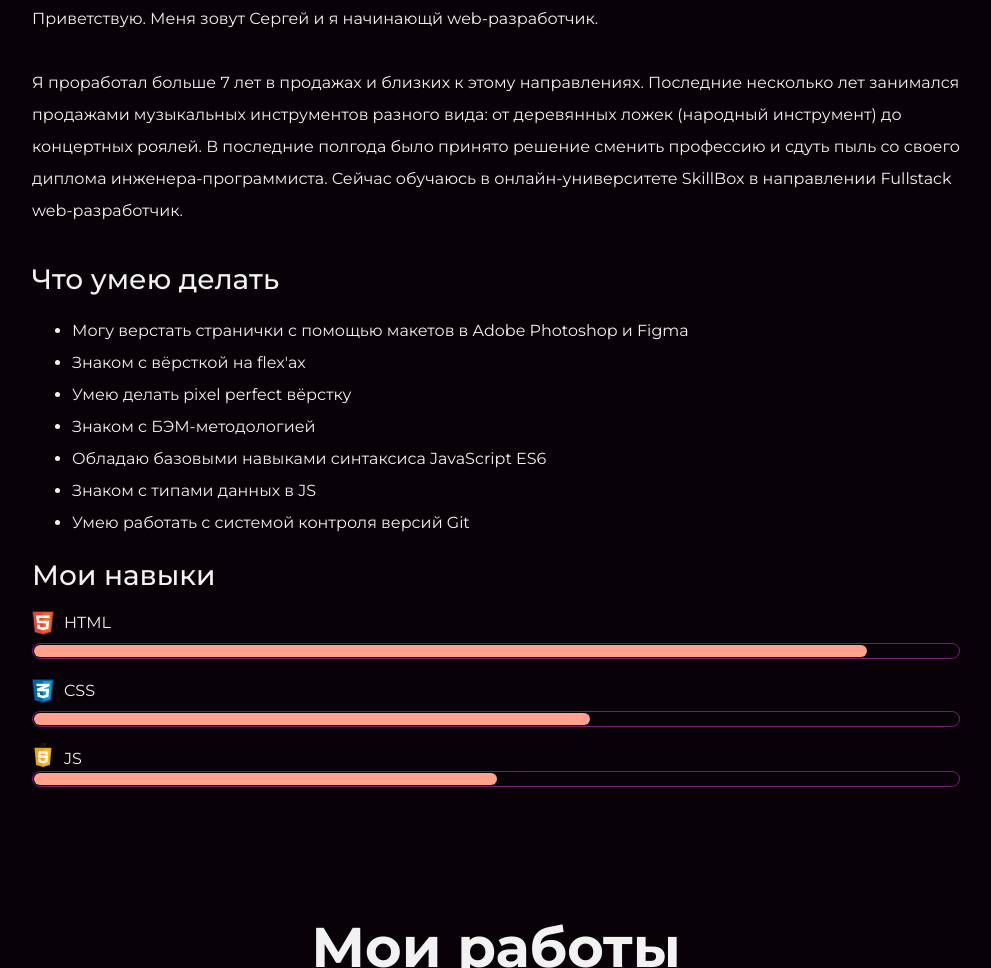
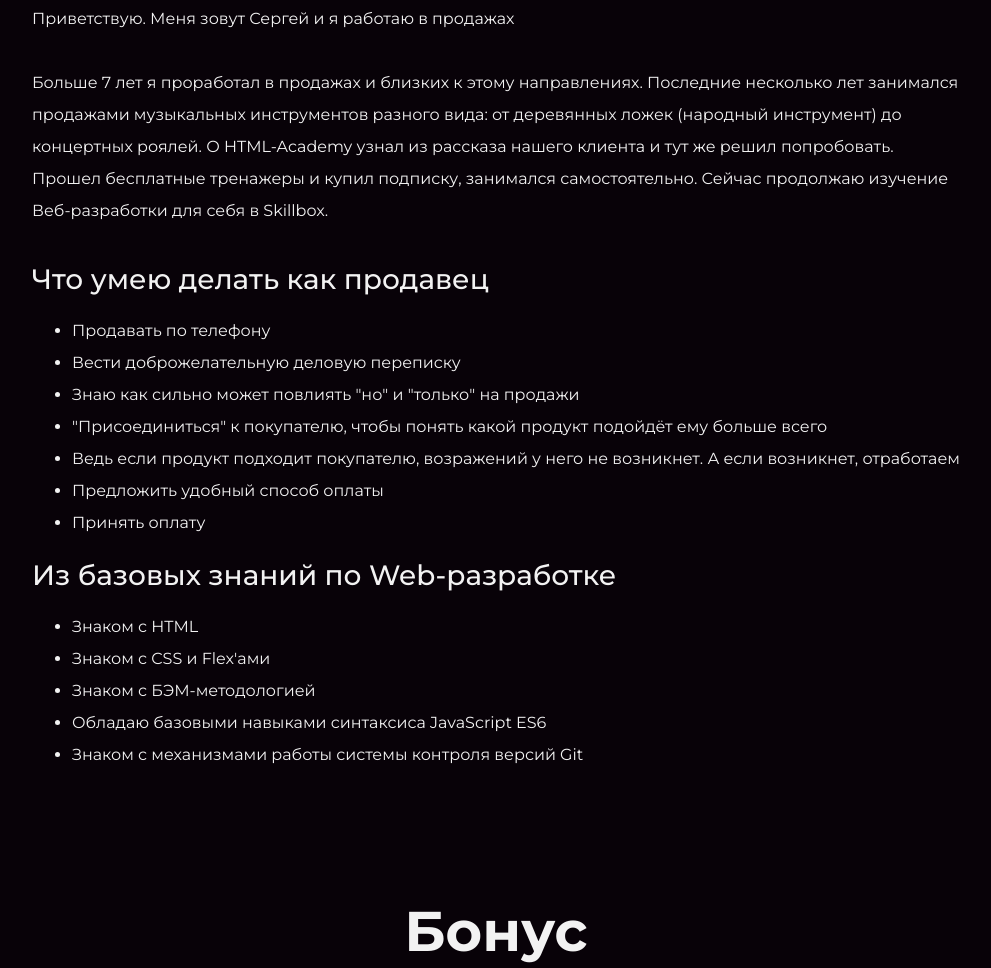
Before and after one commit to SSkorabelnikov/myportfolio, a plain HTML site: page index.html in a window 1280 px wide. Shown: the part 1832-2800 px from the top of the page, without its empty margins (144-1135 px from the left). Drawn offline with Linux system fonts and the light colour scheme.

Commit message:
Sales portfolio

```diff
--- a/index.html
+++ b/index.html
@@ -4,7 +4,7 @@
     <meta charset="UTF-8">
     <link rel="stylesheet" href="style.css">
     <link href="https://fonts.googleapis.com/css?family=Montserrat:400,500,700|Old+Standard+TT&display=swap&subset=cyrillic" rel="stylesheet">
-    <title>Портфолио Junior Web-разработчика</title>
+    <title>Портфолио Менеджера по продажам</title>
   </head>
 
   <body>
@@ -18,7 +18,7 @@
     <section class="hero-image">
       <div class="container">
       <h1 class="heading">Менеджер по продажам</h1>
-      <p>HTML-Academy</p>
+      <p>Пояснительная записка для HTML-Academy</p>
       </div>
     </section>
 
@@ -30,63 +30,53 @@
       </figure>
 
       <h3>Пара слов о себе</h3>
-      <p>Приветствую. Меня зовут Сергей и я начинающй web-разработчик.</p>
-      <p>Я проработал больше 7 лет в продажах и близких к этому направлениях. Последние несколько лет занимался продажами музыкальных инструментов разного вида: от деревянных ложек (народный инструмент) до концертных роялей. В последние полгода было принято решение сменить профессию и сдуть пыль со своего диплома инженера-программиста. Сейчас обучаюсь в онлайн-университете SkillBox в направлении Fullstack web-разработчик.</p>
+      <p>Приветствую. Меня зовут Сергей и я работаю в продажах</p>
+      <p>Больше 7 лет я проработал в продажах и близких к этому направлениях. Последние несколько лет занимался продажами музыкальных инструментов разного вида: от деревянных ложек (народный инструмент) до концертных роялей. О HTML-Academy узнал из рассказа нашего клиента и тут же решил попробовать. Прошел бесплатные тренажеры и купил подписку, занимался самостоятельно. Сейчас продолжаю изучение Веб-разработки для себя в Skillbox.</p>
 
-      <h3>Что умею делать</h3>
+      <h3>Что умею делать как продавец</h3>
       <ul>
-        <li>Могу верстать странички с помощью макетов в Adobe Photoshop и Figma</li>
-        <li>Знаком с вёрсткой на flex'ах</li>
-        <li>Умею делать pixel perfect вёрстку</li>
+        <li>Продавать по телефону</li>
+        <li>Вести доброжелательную деловую переписку</li>
+        <li>Знаю как сильно может повлиять "но" и "только" на продажи</li>
+        <li>"Присоединиться" к покупателю, чтобы понять какой продукт подойдёт ему больше всего</li>
+        <li>Ведь если продукт подходит покупателю, возражений у него не возникнет. А если возникнет, отработаем</li>
+        <li>Предложить удобный способ оплаты</li>
+        <li>Принять оплату</li>
+      </ul>
+
+      <h3>Из базовых знаний по Web-разработке</h3>
+      <ul>
+        <li>Знаком с HTML</li>
+        <li>Знаком с CSS и Flex'ами</li>
         <li>Знаком с БЭМ-методологией</li>
         <li>Обладаю базовыми навыками синтаксиса JavaScript ES6</li>
-        <li>Знаком с типами данных в JS</li>
-        <li>Умею работать с системой контроля версий Git</li>
+        <li>Знаком с механизмами работы системы контроля версий Git</li>
+      </ul>
 
-      </ul>
-      <div class="skills">
-        <h3>Мои навыки</h3>
-        <dl class="skills-list">
-          <dt class="skill-html">HTML</dt>
-          <dd class="level"><div style="width: 90%;">90%</div></dd>
-          <dt class="skill-css">CSS</dt>
-          <dd class="level"><div style="width: 60%;">60%</div></dd>
-          <dt class="skill-js">JS</dt>
-          <dd class="level"><div style="width: 50%;">50%</div></dd>
-        </dl>
-      </div>
       </div>
     </section>
 
     <section class="portfolio">
       <div class="container">
-      <h2 class="subheading">Мои работы</h2>
+      <h2 class="subheading">Бонус</h2>
+      <p align="center">Мой список работ как разработчика</p>
 
       <figure class="user-image">
         <img src="files/project.jpg" width="928" height="536" alt="Cайт инструктора Кекса">
       </figure>
       <h3>Сайт инструктора Кекса</h3>
-      <p>Небольшой лендинг о школе для начинающих. Моя первая работа когда я обучался в HTML Academy. Делал здесь маленькие косметические моменты</p>
-      <a class="button" href="source/project/index.html">Открыть страницу</a>
+      <p>Моя первая работа когда я обучался в HTML Academy. Мой первый сайт.</p>
+      <a class="button" href="source/project/index.html" target="_blank">Открыть страницу</a>
 
       <figure class="user-image">
         <img src="files/project2.png" width="928" alt="Cайт сети отелей Lagoona">
       </figure>
       <h3>Cайт сети отелей Lagoona</h3>
-      <p>Мой учебный лендинг. Написан мной от начала и до конца. Написан на flex'ах с применением псевдоклассов и переменных</p>
-      <a class="button" href="source/project2/index.html">Открыть страницу</a>
+      <p>Мой учебный лендинг. Написан мной от начала и до конца на курсе Skillbox'a. Использованы flex'ы с применением псевдоклассов и переменных</p>
+      <a class="button" href="source/project2/index.html" target="_blank">Открыть страницу</a>
 
-      <figure class="user-image">
-        <img src="files/project3.png" width="928" alt="Cайт сети отелей Lagoona">
-      </figure>
-      <h3>Cайт Евклид Проектные системы</h3>
-      <p>Здесь главной задачей была pixel perfect вёрстка и наименование классов по БЭМ-методологии. Разультат неокончательный и вёрстка будет дорабатываться. Макет для сравненя прилагаю (не для экранов с retina дисплеями).</p>
-      <a class="button" href="source/project3/index.html">Открыть страницу</a>
-      <a class="button" href="source/project3/Frame 1.png" target="_blank">Открыть макет</a>
-      <a class="button" href="source/project3/Frame 1 retina.png" target="_blank">Открыть макет для retina</a>
-
-      <h3>Блог начинающего разработчика</h3>
-      <p>Статический блог про обучение HTML и CSS.</p>
+      <h2 class="subheading">И напоследок...</h2>
+      <p align="center">Для дополнительной информации, свяжитесь, пожалуйста, со мной по контактам внизу.</p>
       </div>
     </section>
 
```
